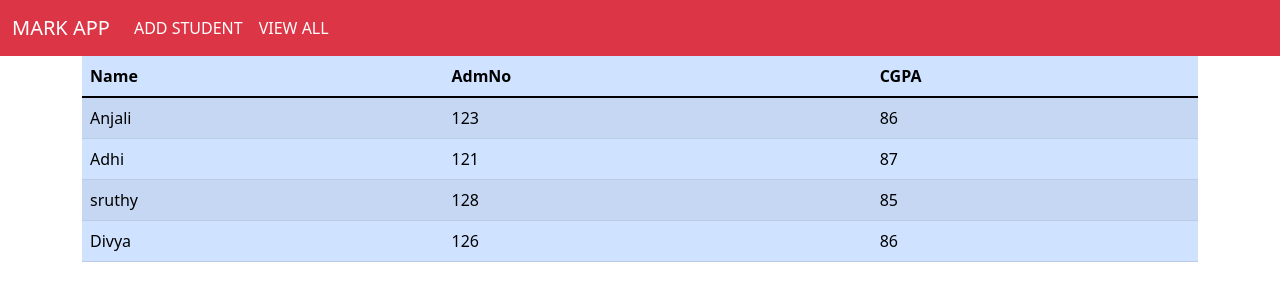
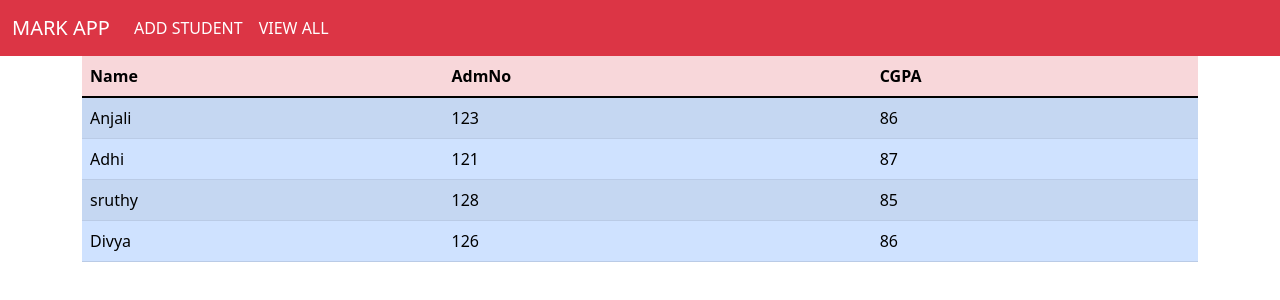
Before and after one commit to anjalireghunath/MarkApp-React, a React (Create React App) app: page /view in a window 1280 px wide. Shown: the top 300 px of the page. Built offline with nearby package versions, Linux system fonts and the light colour scheme.

Commit message:
add view

```diff
--- a/src/components/ViewAll.js
+++ b/src/components/ViewAll.js
@@ -34,8 +34,8 @@ const ViewAll = () => {
             <div className='col col-12 col-sm-12 col-md-12 col-lg-12 col-xl-12 col-xxl-12'>
             <div className='row g-3'>
                 <div className='col col-12 col-sm-12 col-md-12 col-lg-12 col-xl-12 col-xxl-12'>
-                <table class="table table-primary table-striped">
-  <thead>
+                <table className="table table-primary table-striped">
+  <thead className="table-danger">
     <tr>
       <th scope="col">Name</th>
       <th scope="col">AdmNo</th>
```
